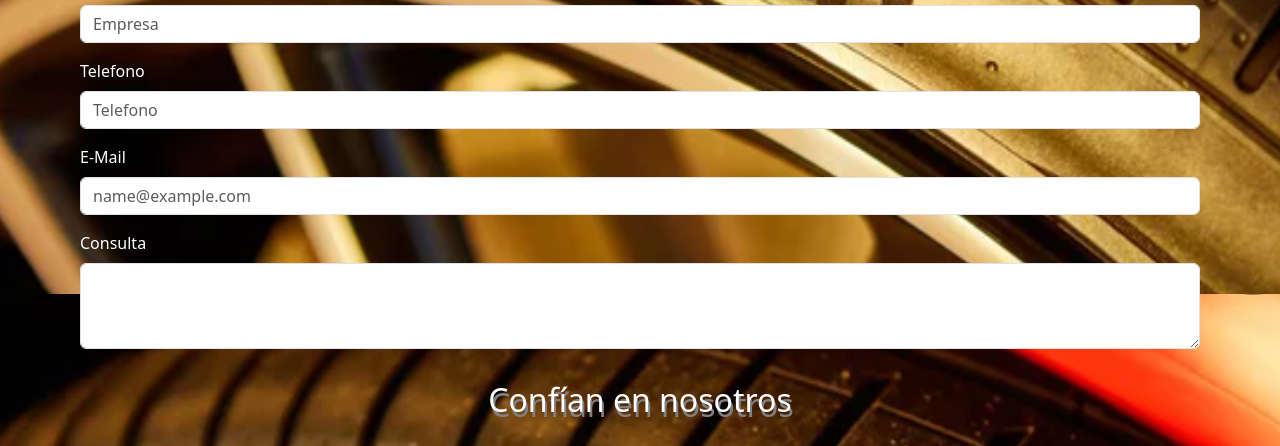
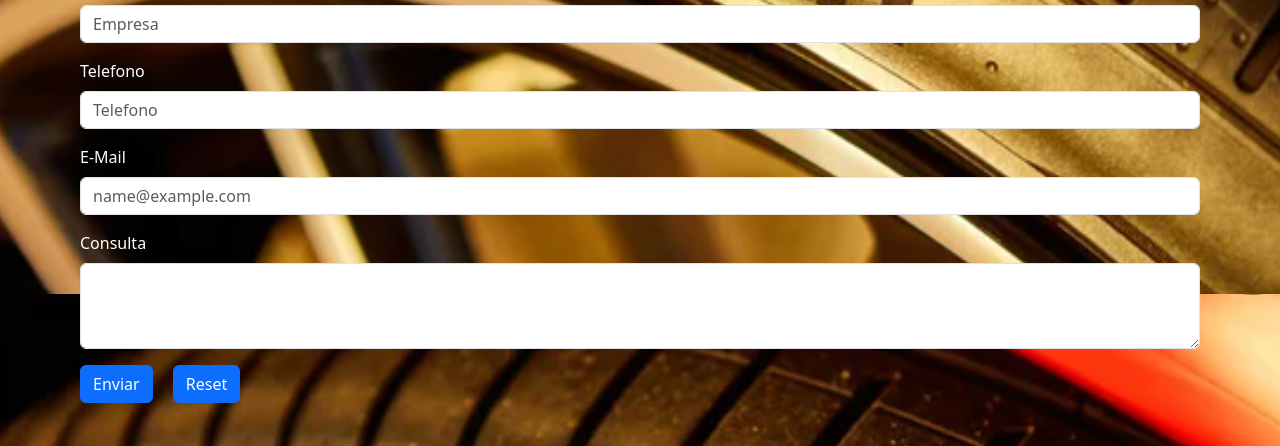
Before and after one commit to DemianDiaz/barein-gp, a plain HTML site: page pages/ventacorporativa.html in a window 1280 px wide. Shown: the part 506-952 px from the top of the page. Drawn offline with nearby package versions, Linux system fonts and the light colour scheme.

Commit message:
Corregí formulario

```diff
--- a/css/main2.css
+++ b/css/main2.css
@@ -550,6 +550,14 @@ footer {
     font-weight: 400;
 }
 
+.btn-venta {
+    margin-right: 0 !important;
+}
+
+.btn-reset {
+    margin-left: 1rem !important;
+}
+
 .title-venta {
     color: white;
     font-size: 2rem;
@@ -576,7 +584,6 @@ footer {
 
 .cliente {
     border: 1px solid grey;
-
 }
 
 
--- a/pages/ventacorporativa.html
+++ b/pages/ventacorporativa.html
@@ -87,11 +87,11 @@
                 <form action="formulario">
                     <div class="mb-3">
                         <label for="exampleFormControlInput1" class="form-label">Empresa</label>
-                        <input type="email" class="form-control" id="exampleFormControlInput1" placeholder="Empresa">
+                        <input type="text" class="form-control" id="exampleFormControlInput1" placeholder="Empresa">
                     </div>
                     <div class="mb-3">
                         <label for="exampleFormControlInput1" class="form-label">Telefono</label>
-                        <input type="email" class="form-control" id="exampleFormControlInput1" placeholder="Telefono">
+                        <input type="number" class="form-control" id="exampleFormControlInput1" placeholder="Telefono">
                     </div>
                     <div class="mb-3">
                         <label for="exampleFormControlInput1" class="form-label">E-Mail</label>
@@ -100,6 +100,10 @@
                     <div class="mb-3">
                         <label for="exampleFormControlTextarea1" class="form-label">Consulta</label>
                         <textarea class="form-control" id="exampleFormControlTextarea1" rows="3"></textarea>
+                    </div>
+                    <div>
+                        <button type="submit" class="btn btn-primary mb-3 btn-venta">Enviar</button>
+                        <button type="reset" class="btn btn-primary mb-3 btn-reset">Reset</button>
                     </div>
                 </form>
 
```
